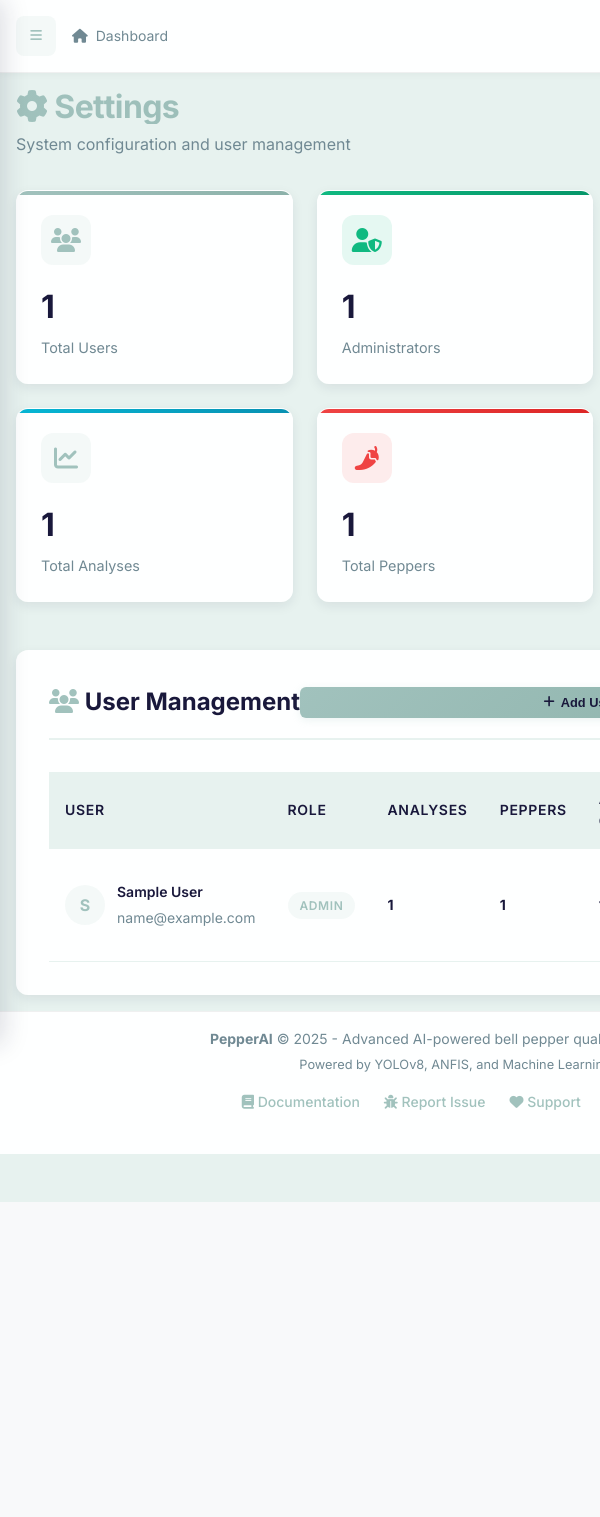
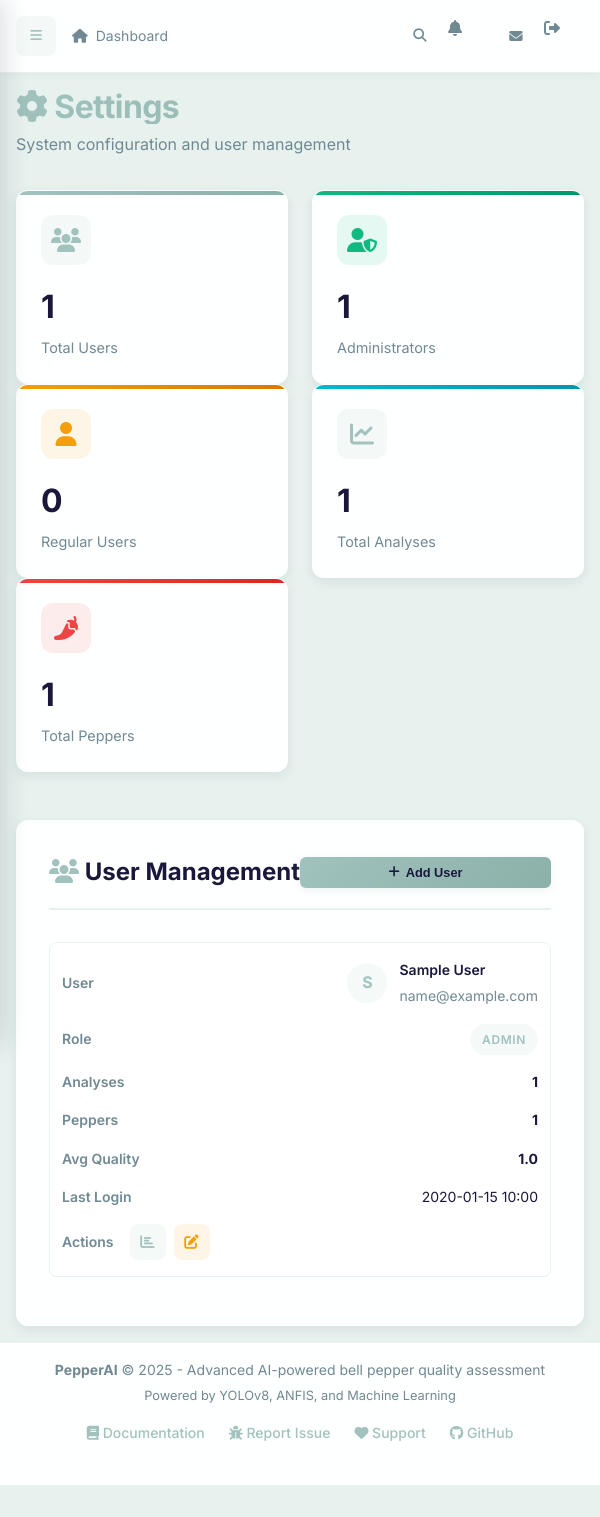
Before and after one commit to isaackcz/bellAI, a Flask app: page /settings/ in a window 600 px wide. Shown: the top 1517 px of the page. Before the commit the page ends 1202 px from the top, so only its background shows below. Run offline with Flask 3, Linux system fonts and the light colour scheme; the visitor is signed in with stand-in values (Sample User, id 1); tables that the repository leaves empty hold one stand-in row (values such as "Sample post"); data that the repository does not hold is empty.

Commit message:
settings: add lightweight responsive grid and apply col-* layout; fix mobile labels

```diff
--- a/static/css/styles.css
+++ b/static/css/styles.css
@@ -912,6 +912,37 @@ video {
     position: relative;
 }
 
+/* Lightweight responsive grid (Bootstrap-like) */
+.row {
+    display: flex;
+    flex-wrap: wrap;
+    margin-left: -0.75rem;
+    margin-right: -0.75rem;
+}
+
+[class^="col-"], [class*=" col-"] {
+    padding-left: 0.75rem;
+    padding-right: 0.75rem;
+    box-sizing: border-box;
+}
+
+.col-12 { width: 100%; }
+.col-sm-6 { width: 100%; }
+.col-lg-4 { width: 100%; }
+.col-xl-3 { width: 100%; }
+
+@media (min-width: 576px) {
+    .col-sm-6 { width: 50%; }
+}
+
+@media (min-width: 992px) {
+    .col-lg-4 { width: 33.3333%; }
+}
+
+@media (min-width: 1200px) {
+    .col-xl-3 { width: 25%; }
+}
+
 .status-indicator {
     padding: 1rem 1.5rem;
     border-radius: var(--border-radius);
--- a/templates/settings.html
+++ b/templates/settings.html
@@ -319,6 +319,37 @@
             flex-wrap: wrap;
         }
     }
+
+    /* Mobile: turn table into stacked cards */
+    @media (max-width: 640px) {
+        .users-table thead {
+            display: none;
+        }
+        .users-table tr {
+            display: grid;
+            grid-template-columns: 1fr;
+            gap: 0.5rem;
+            padding: 0.75rem;
+            border: 1px solid var(--gray-light);
+            border-radius: 8px;
+            margin-bottom: 1rem;
+            background: white;
+        }
+        .users-table td {
+            display: flex;
+            align-items: center;
+            justify-content: space-between;
+            border: none;
+            padding: 0.25rem 0;
+        }
+        .users-table td[data-label]::before {
+            content: attr(data-label);
+            color: var(--secondary);
+            font-weight: 600;
+            margin-right: 1rem;
+        }
+        .user-actions { width: 100%; justify-content: flex-start; }
+    }
 </style>
 {% endblock %}
 
@@ -335,8 +366,9 @@
     </div>
 
     <!-- System Statistics -->
-    <div style="display: grid; grid-template-columns: repeat(auto-fit, minmax(220px, 1fr)); gap: 1.5rem; margin-bottom: 3rem;">
-        <div style="background: var(--card-bg); backdrop-filter: blur(20px); border-radius: var(--border-radius); box-shadow: var(--box-shadow); padding: 1.5rem; border: 1px solid rgba(255, 255, 255, 0.2); transition: var(--transition); position: relative; overflow: hidden;">
+    <div class="row" style="margin-bottom: 3rem;">
+        <div class="col-12 col-sm-6 col-lg-4 col-xl-3">
+            <div style="background: var(--card-bg); backdrop-filter: blur(20px); border-radius: var(--border-radius); box-shadow: var(--box-shadow); padding: 1.5rem; border: 1px solid rgba(255, 255, 255, 0.2); transition: var(--transition); position: relative; overflow: hidden;">
             <div style="position: absolute; top: 0; left: 0; right: 0; height: 4px; background: linear-gradient(90deg, var(--primary), var(--primary-hover));"></div>
             <div style="width: 50px; height: 50px; background: var(--primary-light); border-radius: 12px; display: flex; align-items: center; justify-content: center; color: var(--primary); font-size: 1.5rem; margin-bottom: 1rem;">
                 <i class="fas fa-users"></i>
@@ -347,9 +379,11 @@
             <div style="color: var(--secondary); font-size: 0.9rem;">
                 Total Users
             </div>
+            </div>
         </div>
 
-        <div style="background: var(--card-bg); backdrop-filter: blur(20px); border-radius: var(--border-radius); box-shadow: var(--box-shadow); padding: 1.5rem; border: 1px solid rgba(255, 255, 255, 0.2); transition: var(--transition); position: relative; overflow: hidden;">
+        <div class="col-12 col-sm-6 col-lg-4 col-xl-3">
+            <div style="background: var(--card-bg); backdrop-filter: blur(20px); border-radius: var(--border-radius); box-shadow: var(--box-shadow); padding: 1.5rem; border: 1px solid rgba(255, 255, 255, 0.2); transition: var(--transition); position: relative; overflow: hidden;">
             <div style="position: absolute; top: 0; left: 0; right: 0; height: 4px; background: linear-gradient(90deg, #10b981, #059669);"></div>
             <div style="width: 50px; height: 50px; background: var(--success-light); border-radius: 12px; display: flex; align-items: center; justify-content: center; color: var(--success); font-size: 1.5rem; margin-bottom: 1rem;">
                 <i class="fas fa-user-shield"></i>
@@ -360,9 +394,11 @@
             <div style="color: var(--secondary); font-size: 0.9rem;">
                 Administrators
             </div>
+            </div>
         </div>
 
-        <div style="background: var(--card-bg); backdrop-filter: blur(20px); border-radius: var(--border-radius); box-shadow: var(--box-shadow); padding: 1.5rem; border: 1px solid rgba(255, 255, 255, 0.2); transition: var(--transition); position: relative; overflow: hidden;">
+        <div class="col-12 col-sm-6 col-lg-4 col-xl-3">
+            <div style="background: var(--card-bg); backdrop-filter: blur(20px); border-radius: var(--border-radius); box-shadow: var(--box-shadow); padding: 1.5rem; border: 1px solid rgba(255, 255, 255, 0.2); transition: var(--transition); position: relative; overflow: hidden;">
             <div style="position: absolute; top: 0; left: 0; right: 0; height: 4px; background: linear-gradient(90deg, #f59e0b, #d97706);"></div>
             <div style="width: 50px; height: 50px; background: var(--warning-light); border-radius: 12px; display: flex; align-items: center; justify-content: center; color: var(--warning); font-size: 1.5rem; margin-bottom: 1rem;">
                 <i class="fas fa-user"></i>
@@ -373,9 +409,11 @@
             <div style="color: var(--secondary); font-size: 0.9rem;">
                 Regular Users
             </div>
+            </div>
         </div>
 
-        <div style="background: var(--card-bg); backdrop-filter: blur(20px); border-radius: var(--border-radius); box-shadow: var(--box-shadow); padding: 1.5rem; border: 1px solid rgba(255, 255, 255, 0.2); transition: var(--transition); position: relative; overflow: hidden;">
+        <div class="col-12 col-sm-6 col-lg-4 col-xl-3">
+            <div style="background: var(--card-bg); backdrop-filter: blur(20px); border-radius: var(--border-radius); box-shadow: var(--box-shadow); padding: 1.5rem; border: 1px solid rgba(255, 255, 255, 0.2); transition: var(--transition); position: relative; overflow: hidden;">
             <div style="position: absolute; top: 0; left: 0; right: 0; height: 4px; background: linear-gradient(90deg, #06b6d4, #0891b2);"></div>
             <div style="width: 50px; height: 50px; background: var(--info-light); border-radius: 12px; display: flex; align-items: center; justify-content: center; color: var(--info); font-size: 1.5rem; margin-bottom: 1rem;">
                 <i class="fas fa-chart-line"></i>
@@ -386,9 +424,11 @@
             <div style="color: var(--secondary); font-size: 0.9rem;">
                 Total Analyses
             </div>
+            </div>
         </div>
 
-        <div style="background: var(--card-bg); backdrop-filter: blur(20px); border-radius: var(--border-radius); box-shadow: var(--box-shadow); padding: 1.5rem; border: 1px solid rgba(255, 255, 255, 0.2); transition: var(--transition); position: relative; overflow: hidden;">
+        <div class="col-12 col-sm-6 col-lg-4 col-xl-3">
+            <div style="background: var(--card-bg); backdrop-filter: blur(20px); border-radius: var(--border-radius); box-shadow: var(--box-shadow); padding: 1.5rem; border: 1px solid rgba(255, 255, 255, 0.2); transition: var(--transition); position: relative; overflow: hidden;">
             <div style="position: absolute; top: 0; left: 0; right: 0; height: 4px; background: linear-gradient(90deg, #ef4444, #dc2626);"></div>
             <div style="width: 50px; height: 50px; background: var(--danger-light); border-radius: 12px; display: flex; align-items: center; justify-content: center; color: var(--danger); font-size: 1.5rem; margin-bottom: 1rem;">
                 <i class="fas fa-pepper-hot"></i>
@@ -398,6 +438,7 @@
             </div>
             <div style="color: var(--secondary); font-size: 0.9rem;">
                 Total Peppers
+            </div>
             </div>
         </div>
     </div>
@@ -430,7 +471,7 @@
                 <tbody>
                     {% for stat in user_stats %}
                     <tr>
-                        <td>
+                        <td data-label="User">
                             <div class="user-info">
                                 <div class="user-avatar">
                                     {{ stat.user.username[0].upper() }}
@@ -441,22 +482,22 @@
                                 </div>
                             </div>
                         </td>
-                        <td>
+                        <td data-label="Role">
                             <span class="role-badge role-{{ stat.user.role }}">
                                 {{ stat.user.role }}
                             </span>
                         </td>
-                        <td><strong>{{ stat.total_analyses }}</strong></td>
-                        <td><strong>{{ stat.total_peppers }}</strong></td>
-                        <td><strong>{{ stat.avg_quality }}</strong></td>
-                        <td>
+                        <td data-label="Analyses"><strong>{{ stat.total_analyses }}</strong></td>
+                        <td data-label="Peppers"><strong>{{ stat.total_peppers }}</strong></td>
+                        <td data-label="Avg Quality"><strong>{{ stat.avg_quality }}</strong></td>
+                        <td data-label="Last Login">
                             {% if stat.last_activity %}
                                 <span style="font-size: 0.875rem;">{{ stat.last_activity.strftime('%Y-%m-%d %H:%M') }}</span>
                             {% else %}
                                 <span style="color: var(--secondary); font-size: 0.875rem;">Never</span>
                             {% endif %}
                         </td>
-                        <td>
+                        <td data-label="Actions">
                             <div class="user-actions">
                                 <button class="action-btn action-btn-view" onclick="viewUserAnalytics({{ stat.user.id }})" title="View Analytics">
                                     <i class="fas fa-chart-bar"></i>
```
